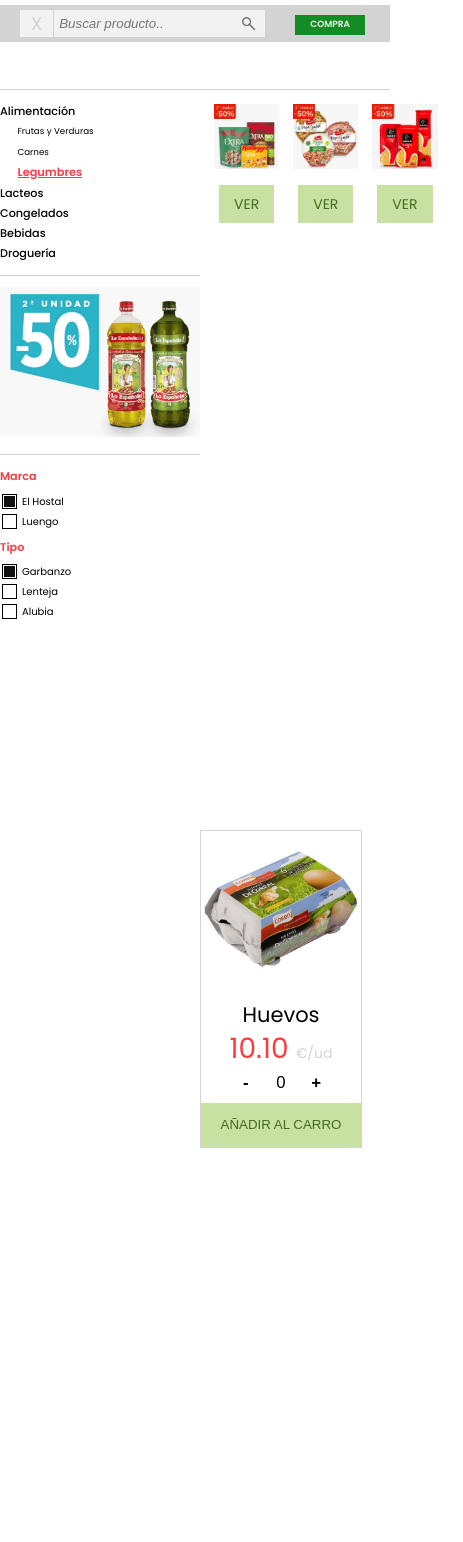
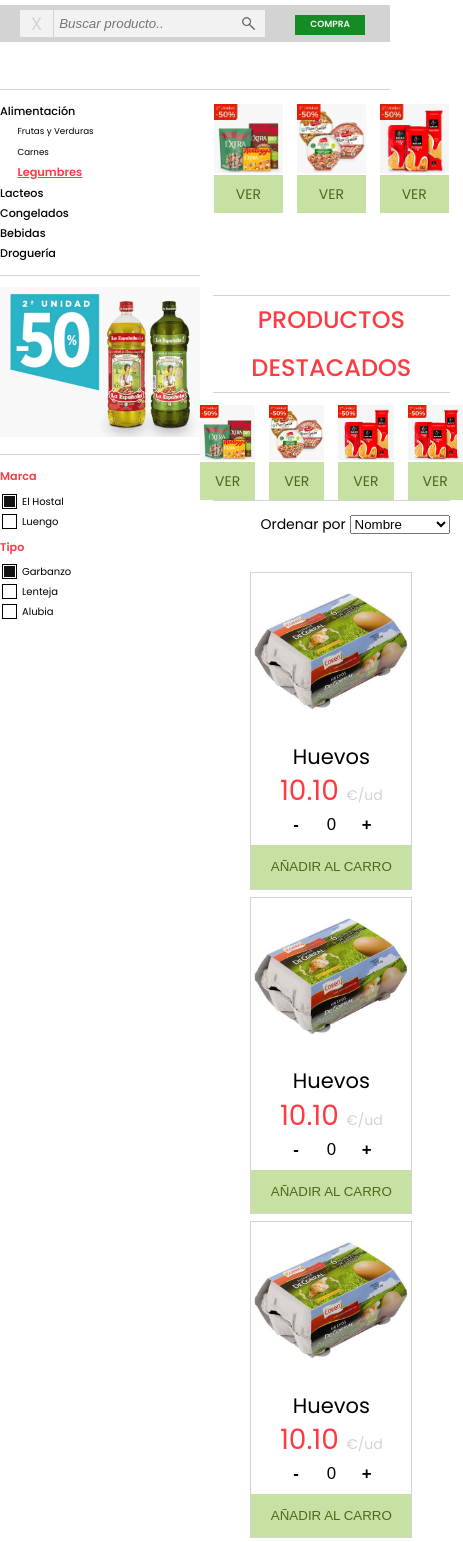
Before and after one commit to gabzafra/miteris-llmm-2-1, a plain HTML site: page departamentos.html in a window 390 px wide. Shown: the part 48-1590 px from the top of the page, 463 px wide, since content can reach past the window. Drawn offline with Linux system fonts and the light colour scheme.

Commit message:
before media queries

```diff
--- a/departamentos.html
+++ b/departamentos.html
@@ -16,7 +16,7 @@
         <a class="ham-menu" href="#"
           ><img src="./images/ham-menu.png" alt="menu"
         /></a>
-        <a href="#"><img src="./images/logo.png" alt="logo" /></a>
+        <a href="./index.html"><img src="./images/logo.png" alt="logo" /></a>
         <ul class="nav-list">
           <li><a class="gray-text-hover" href="#">Español</a></li>
           <li><a class="gray-text-hover hidden" href="#">Ingles</a></li>
@@ -120,6 +120,7 @@
           </li>
         </ul>
       </aside>
+      <div class="escaparate">
         <section class="contenedor-ofertas">
           <article class="oferta">
             <a href="#"
@@ -140,8 +141,46 @@
             </a>
           </article>
         </section>
-      <section class="destacados-seccion"></section>
+        <section class="ofertas-destacadas">
+          <h2>PRODUCTOS DESTACADOS</h2>
+          <div class="listado-ofertas-destacadas">
+            <article class="oferta">
+              <a href="#"
+                ><img src="./images/oferta_03.jpg" alt="cereales" />
+                <p class="btn add-basket green-nav dark-hover">VER</p>
+              </a>
+            </article>
+            <article class="oferta">
+              <a href="#"
+                ><img src="./images/oferta_04.jpg" alt="pizza" />
+                <p class="btn add-basket green-nav dark-hover">VER</p>
+              </a>
+            </article>
+            <article class="oferta">
+              <a href="#"
+                ><img src="./images/oferta_05.jpg" alt="pasta" />
+                <p class="btn add-basket green-nav dark-hover">VER</p>
+              </a>
+            </article>
+            <article class="oferta">
+              <a href="#"
+                ><img src="./images/oferta_05.jpg" alt="pasta" />
+                <p class="btn add-basket green-nav dark-hover">VER</p>
+              </a>
+            </article>
+          </div>
+        </section>
         <section class="listado-productos">
+          <div class="selector-orden">
+            <label for="ordenar">Ordenar por </label>
+            <select name="ordenar">
+              <option value="0">Nombre</option>
+              <option value="1">Oferta</option>
+              <option value="2">Menor precio</option>
+              <option value="3">Mayor precio</option>
+            </select>
+          </div>
+          <div class="productos-destacados">
             <article class="producto">
               <a href="#"
                 ><img src="./images/alimentacion_01.jpg" alt="huevos"
@@ -154,12 +193,100 @@
                   <input min="0" max="99" value="0" type="number" />
                   <button class="btn">+</button>
                 </div>
-            <button class="btn add-basket green-nav dark-hover" type="submit">
+                <button
+                  class="btn add-basket green-nav dark-hover"
+                  type="submit"
+                >
                   AÑADIR AL CARRO
                 </button>
               </form>
             </article>
+            <article class="producto">
+              <a href="#"
+                ><img src="./images/alimentacion_01.jpg" alt="huevos"
+              /></a>
+              <h4>Huevos</h4>
+              <p>10.10 <span class="simbolo-euro">€/ud</span></p>
+              <form class="disabled" action="/add-product" method="post">
+                <div class="quantity">
+                  <button class="btn">-</button>
+                  <input min="0" max="99" value="0" type="number" />
+                  <button class="btn">+</button>
+                </div>
+                <button
+                  class="btn add-basket green-nav dark-hover"
+                  type="submit"
+                >
+                  AÑADIR AL CARRO
+                </button>
+              </form>
+            </article>
+            <article class="producto">
+              <a href="#"
+                ><img src="./images/alimentacion_01.jpg" alt="huevos"
+              /></a>
+              <h4>Huevos</h4>
+              <p>10.10 <span class="simbolo-euro">€/ud</span></p>
+              <form class="disabled" action="/add-product" method="post">
+                <div class="quantity">
+                  <button class="btn">-</button>
+                  <input min="0" max="99" value="0" type="number" />
+                  <button class="btn">+</button>
+                </div>
+                <button
+                  class="btn add-basket green-nav dark-hover"
+                  type="submit"
+                >
+                  AÑADIR AL CARRO
+                </button>
+              </form>
+            </article>
+            <article class="producto">
+              <a href="#"
+                ><img src="./images/alimentacion_01.jpg" alt="huevos"
+              /></a>
+              <h4>Huevos</h4>
+              <p>10.10 <span class="simbolo-euro">€/ud</span></p>
+              <form class="disabled" action="/add-product" method="post">
+                <div class="quantity">
+                  <button class="btn">-</button>
+                  <input min="0" max="99" value="0" type="number" />
+                  <button class="btn">+</button>
+                </div>
+                <button
+                  class="btn add-basket green-nav dark-hover"
+                  type="submit"
+                >
+                  AÑADIR AL CARRO
+                </button>
+              </form>
+            </article>
+            <article class="producto">
+              <a href="#"
+                ><img src="./images/alimentacion_01.jpg" alt="huevos"
+              /></a>
+              <h4>Huevos</h4>
+              <p>10.10 <span class="simbolo-euro">€/ud</span></p>
+              <form class="disabled" action="/add-product" method="post">
+                <div class="quantity">
+                  <button class="btn">-</button>
+                  <input min="0" max="99" value="0" type="number" />
+                  <button class="btn">+</button>
+                </div>
+                <button
+                  class="btn add-basket green-nav dark-hover"
+                  type="submit"
+                >
+                  AÑADIR AL CARRO
+                </button>
+              </form>
+            </article>
+          </div>
+          <p class="paginas-busqueda">
+            <a href="#">Anterior</a> 1 de 13 <a href="#">Siguiente</a>
+          </p>
         </section>
+      </div>
     </div>
     <footer>
       <div class="enlaces-ayuda">
--- a/style_departamento.css
+++ b/style_departamento.css
@@ -222,49 +222,39 @@ a.btn-cart:hover {
 
 .contenedor-principal {
   display: grid;
-  grid-template-columns: 1fr 1fr 1fr 1fr 1fr;
-  grid-template-rows: 1fr 1fr 0.5fr 1fr 1fr 0.5fr;
+  grid-template-columns: 1fr 4fr;
+  grid-template-rows: 1fr;
   gap: 0px 0px;
-  grid-template-areas:
-    "columna-busqueda contenedor-ofertas contenedor-ofertas contenedor-ofertas contenedor-ofertas"
-    "columna-busqueda destacados-seccion destacados-seccion destacados-seccion destacados-seccion"
-    "columna-busqueda listado-productos listado-productos listado-productos listado-productos"
-    "columna-busqueda listado-productos listado-productos listado-productos listado-productos"
-    "columna-busqueda listado-productos listado-productos listado-productos listado-productos"
-    "columna-busqueda listado-productos listado-productos listado-productos listado-productos";
+  grid-auto-flow: row;
+  grid-template-areas: "columna-busqueda escaparate";
 }
+
 .columna-busqueda {
   grid-area: columna-busqueda;
 }
+
+.escaparate {
+  display: grid;
+  grid-template-columns: 1fr;
+  grid-template-rows: 1fr 1fr auto;
+  gap: 0px 0px;
+  grid-auto-flow: row;
+  grid-template-areas:
+    "contenedor-ofertas"
+    "ofertas-destacadas"
+    "listado-productos";
+  grid-area: escaparate;
+}
+
 .contenedor-ofertas {
-  display: grid;
-  grid-template-columns: 1fr 1fr 1fr;
-  grid-template-rows: 1fr;
-  gap: 0px 1em;
-  grid-template-areas: ". . .";
   grid-area: contenedor-ofertas;
-  margin: 1em;
 }
-.destacados-seccion {
-  display: grid;
-  grid-template-columns: 1fr 1fr 1fr 1fr;
-  grid-template-rows: 0.5fr 1fr;
-  gap: 0px 0px;
-  grid-template-areas:
-    ". . . ."
-    ". . . .";
-  grid-area: destacados-seccion;
+
+.ofertas-destacadas {
+  grid-area: ofertas-destacadas;
 }
+
 .listado-productos {
-  display: grid;
-  grid-template-columns: 1fr 1fr 1fr 1fr;
-  grid-template-rows: 0.5fr 1fr 1fr 0.5fr;
-  gap: 0px 0px;
-  grid-template-areas:
-    ". . . ."
-    ". . . ."
-    ". . . ."
-    ". . . .";
   grid-area: listado-productos;
 }
 
@@ -337,7 +327,6 @@ y modificado para adaptarlo al estilo de la página */
   cursor: pointer;
   height: 0;
   width: 0;
-
 }
 
 /* Create a custom radio button */
@@ -380,9 +369,17 @@ y modificado para adaptarlo al estilo de la página */
 
 /*------------- 4.OFERTAS -------------*/
 
-
+.contenedor-ofertas {
+  display: flex;
+  gap: 1em;
+  margin: 1em;
+}
 .oferta {
   text-align: center;
+}
+
+.oferta a {
+  display: block;
 }
 
 .oferta img {
@@ -390,11 +387,40 @@ y modificado para adaptarlo al estilo de la página */
 }
 
 .oferta p {
-  margin-top: 1em;
+  margin: 0;
   line-height: 2em;
 }
 
+/*------------- 4.DESTACADAS -------------*/
+
+.ofertas-destacadas {
+  text-align: center;
+}
+
+.ofertas-destacadas h2 {
+  margin: 0 auto 0.5em auto;
+  width: 90%;
+  border-top: 1px solid var(--light-gray);
+  border-bottom: 1px solid var(--light-gray);
+  line-height: 2em;
+  color: var(--red-accent);
+
+}
+
+.ofertas-destacadas div.listado-ofertas-destacadas {
+  display: flex;
+  gap: 1em;
+}
+
 /*------------- 5.PRODUCTOS -------------*/
+
+.selector-orden {
+  text-align: right;
+  margin: 0 auto 0.5em auto;
+  padding-top: 1em;
+  width: 90%;
+  border-top: 1px solid var(--light-gray);
+}
 
 .productos-destacados {
   display: flex;
@@ -407,7 +433,7 @@ y modificado para adaptarlo al estilo de la página */
 
 .producto {
   border: 1px solid var(--light-gray);
-  flex-basis: 100%;
+  flex-basis: 24%;
 }
 
 .producto img {
@@ -476,6 +502,21 @@ input[type="number"] {
 
 .quantity input {
   font-weight: 400;
+}
+
+.listado-productos .paginas-busqueda {
+  margin: 1em auto;
+  width: 90%;
+  border-top: 1px solid var(--light-gray);
+  line-height: 2em;
+  text-align: center;
+  letter-spacing: .2em;
+}
+
+.listado-productos .paginas-busqueda a {
+  text-decoration: underline;
+  padding: 1em;
+  font-weight: 500;
 }
 
 /*------------- 6.FOOTER -------------*/
@@ -608,16 +649,16 @@ footer {
   .productos-destacados {
     padding: 0;
   }
-  .producto {
+  /* .producto {
     flex-basis: 49%;
-  }
+  } */
 }
 
 @media (min-width: 700px) {
-  .producto {
+  /* .producto {
     flex-basis: 29%;
-  }
-  .contendor-ofertas {
+  } */
+  .contenedor-ofertas {
     grid-template-columns: 1fr 1fr;
   }
   .ham-menu,
@@ -630,7 +671,7 @@ footer {
 }
 
 @media (min-width: 900px) {
-  .producto {
+  /* .producto {
     flex-basis: 19%;
-  }
+  } */
 }
```
Lines whose indentation alone changed are shown as unchanged.
